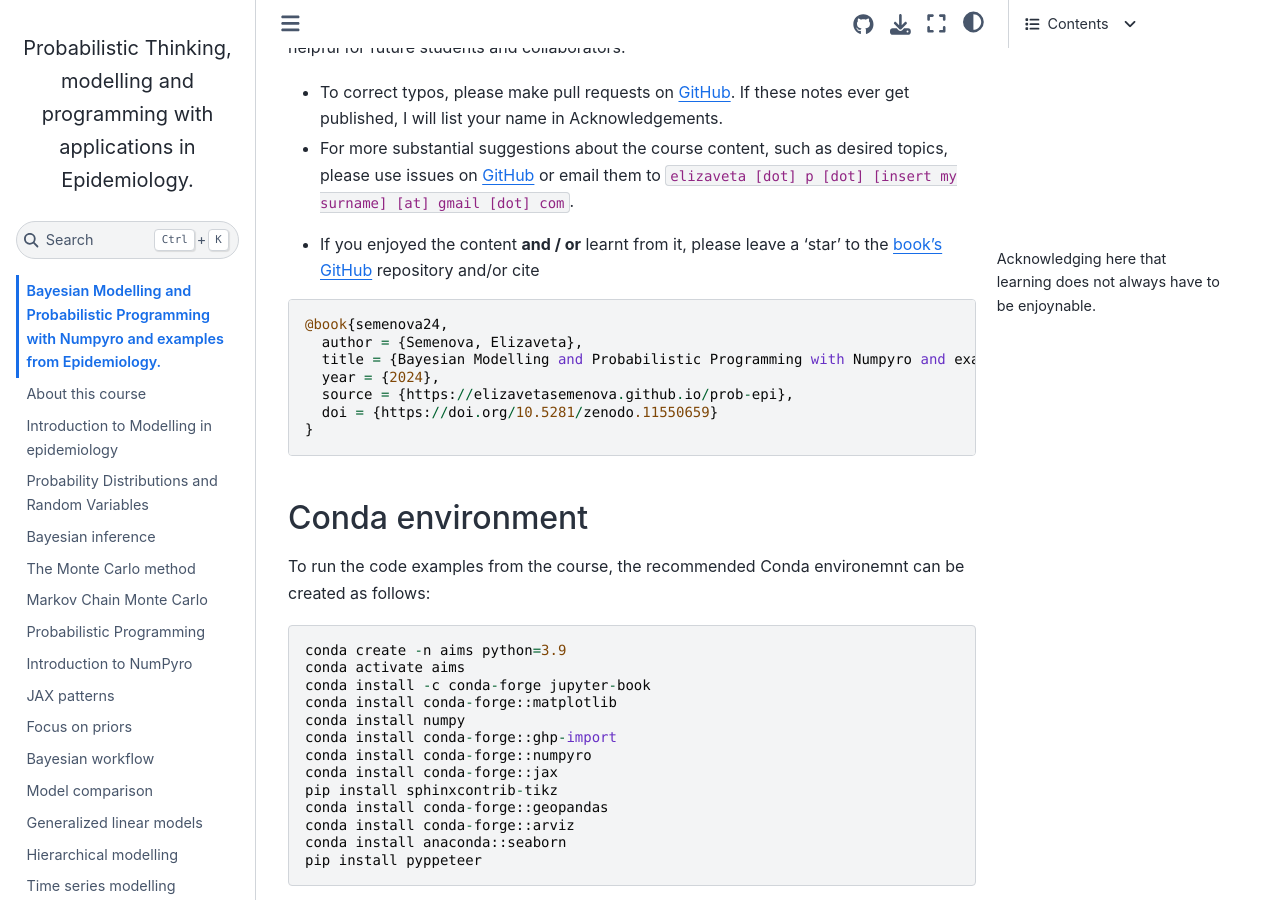
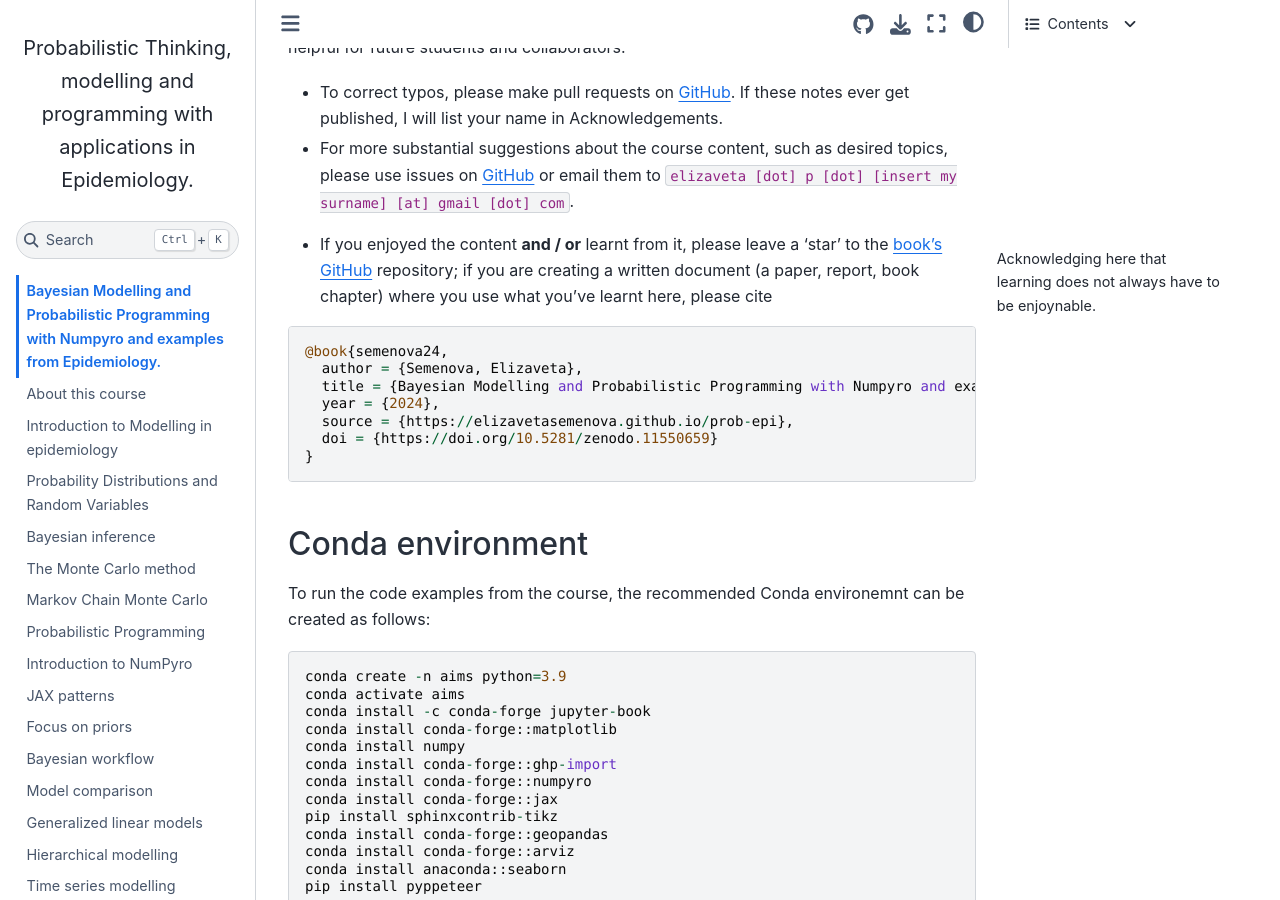
Before and after one commit to elizavetasemenova/prob-epi, a Jupyter Book: the page built from 01_intro.md, in a window 1280 px wide and 900 px high, scrolled down 814 px. Built offline with Jupyter Book 1.0.4 settings and Sphinx 7.4.7 and the Sphinx Book theme 1.1.4, drawn with Linux system fonts in a browser that asks for light colours; pages that are not in the unit, such as notebooks, are missing from menus.

````diff
--- a/01_intro.md
+++ b/01_intro.md
@@ -22,7 +22,7 @@
 ```{margin}
 Acknowledging here that learning does not always have to be enjoynable.
 ```
-- If you enjoyed the content **and / or** learnt from it, please leave a 'star' to the [book's GitHub](https://github.com/elizavetasemenova/prob-epi) repository and/or cite
+- If you enjoyed the content **and / or** learnt from it, please leave a 'star' to the [book's GitHub](https://github.com/elizavetasemenova/prob-epi) repository; if you are creating a written document (a paper, report, book chapter) where you use what you've learnt here, please cite
 
 ```
 @book{semenova24,
````
Also changed, not shown: 20_areal_data.ipynb.
